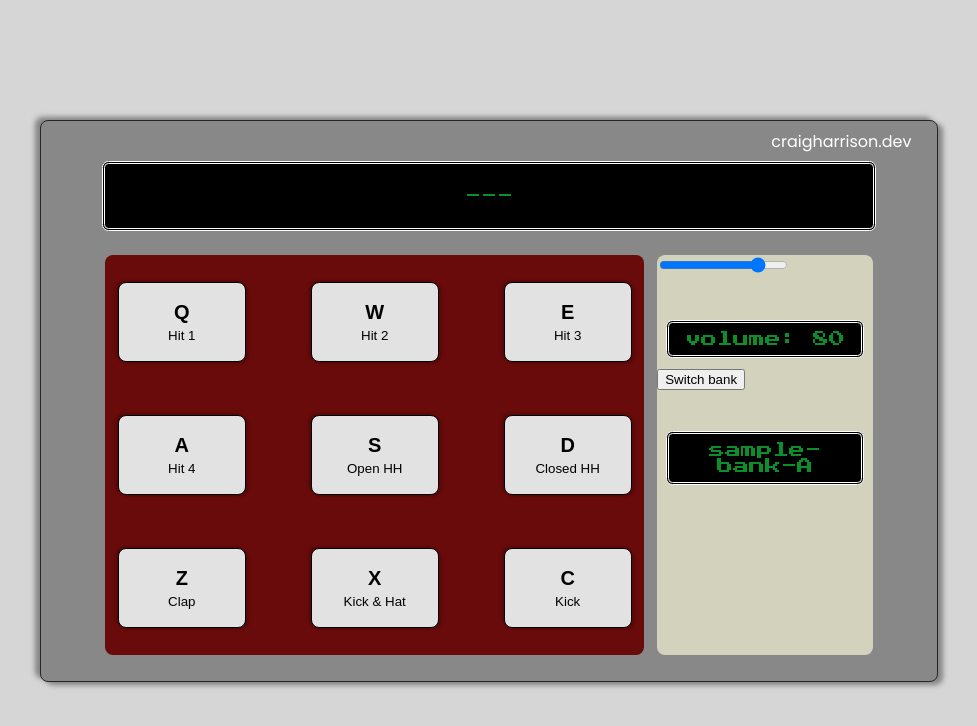
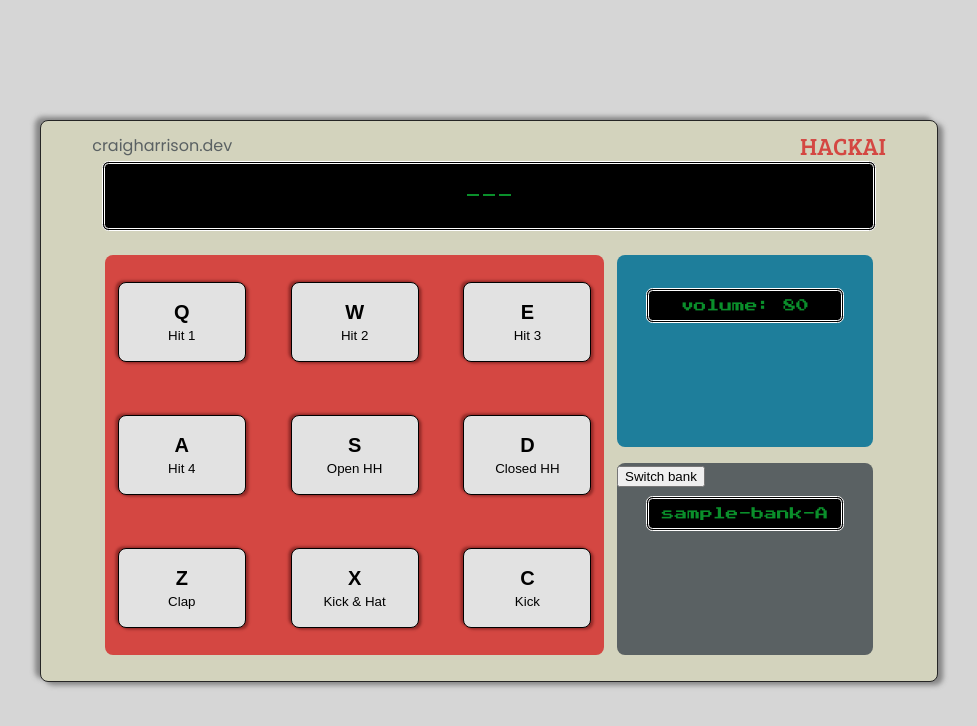
Before and after one commit to organicharris/drumMachine, a React (Create React App) app: page / in a window 1280 px wide. Shown: the top 726 px of the page, without its empty margins (152-1129 px from the left). Built offline with nearby package versions, Linux system fonts and the light colour scheme.

Commit message:
Added volumeControl.css

```diff
--- a/src/components/app.jsx
+++ b/src/components/app.jsx
@@ -8,8 +8,7 @@ import { bankB } from './sampleBanks.js';
 import '../styles/drumMachine.css'
 import '../styles/main.css'
 import '../styles/animations.css'
-
-// import font awesome icons
+import '../styles/volumeControl.css'
 
 class App extends React.Component {
     constructor(props) {
@@ -183,7 +182,6 @@ class App extends React.Component {
         // pass audio clip to be played into function and trigger
         const keyArr = ["Q", "W", "E", "A", "S", "D", "Z", "X", "C"];
         this.samplePlayer(e.currentTarget.value);
-        console.log(e.currentTarget.value);
         this.setState({
             sampleObject: (keyArr.indexOf(e.currentTarget.value) + 1)
         });
@@ -200,7 +198,8 @@ class App extends React.Component {
         return (
             <div id="main">
                 <div id="drum-machine">
-                <div id="title"><a href="https://craigharrison.dev/" title="Craig Harrison" target="_blank" rel="noopener noreferrer">craigharrison.dev</a></div>
+                <div id="title">HACKAI</div>
+                <div id="website"><a href="https://craigharrison.dev/" title="Craig Harrison" target="_blank" rel="noopener noreferrer">craigharrison.dev</a></div>
                     <div id="display">
                         {this.state.sampleBank[this.state.sampleObject].sampleID}
                     </div>
--- a/src/styles/animations.css
+++ b/src/styles/animations.css
@@ -0,0 +1,17 @@
+@keyframes linkOver {
+    0% {
+        color: #5a6163;
+    }
+    100% {
+        color: #1e7e9b;
+    }
+}
+
+@keyframes linkNotOver {
+    0% {
+        color: #1e7e9b;
+    }
+    100% {
+        color: #5a6163;
+    }
+}
--- a/src/styles/drumMachine.css
+++ b/src/styles/drumMachine.css
@@ -1,7 +1,7 @@
 #drum-machine {
     width: 70vw;
     height: 70vh;
-    background-color: #888888;
+    background-color: #d3d3bd;
     position: absolute;
     top: 15vh;
     left: 15vw;
@@ -21,12 +21,28 @@
 
 #title {
     float: right;
-    margin: 1vh 2vw;
+    margin: 1vh 4vw;
+    font-family: 'Bree Serif', serif;
+    color: #d44742;
+    font-size: 1.5em;
 }
 
-#title a {
+#website {
+    float: left;
+    margin: 1.5vh 4vw;
+}
+
+#website a {
     text-decoration: none;
-    color: white;
+    color: #5a6163;
+}
+
+#website a:hover {
+    animation: linkOver 0.7s ease-in 0s 1 forwards;
+}
+
+#website a:not(:hover) {
+    animation: linkNotOver 0.7s ease-in 0s 1 forwards;
 }
 
 #display {
@@ -49,7 +65,7 @@
 }
 
 #pads {
-    background-color: #690b0b;
+    background-color: #d44742;
     border-radius: 1vh;
     width: 50vw;
     max-height: 53vh;
@@ -60,16 +76,7 @@
     margin: 0 1vw 0 0;
 }
 
-#master {
-    background-color: #d3d3bd;
-    border-radius: 1vh;
-    width: 20vw;
-}
-
 .drum-pad {
-    /*max-width: 10vw;
-    height: 10vh;
-    margin: 1vh 1vw;*/
     width: 10vw;
     height: 10vh;
     margin: 1vh 1vw;
@@ -92,14 +99,40 @@
     padding-bottom: 0.5vh;
 }
 
+#master {
+    display: flex;
+    flex-direction: column;
+}
+
+#volumeSlider {
+    background-color: #1e7e9b;
+    border-radius: 1vh;
+    width: 20vw;
+    flex-grow: 1;
+    margin-bottom: 1vh;
+}
+
+#bankSelect {
+    background-color: #5a6163;
+    border-radius: 1vh;
+    width: 20vw;
+    flex-grow: 1;
+    margin-top: 1vh;
+}
+
+#volume-control {
+
+}
+
 #bankDisplay, #volumeDisplay {
     width: 15vw;
     background-color: #000000;
     color: #0a8f2b  ;
     font-family: 'Press Start 2P', cursive;
     text-align: center;
+    font-size: 0.8em;
     padding: 1vh 0;
-    margin: 5vh auto 1vh;
+    margin: 1vh auto;
     border: 3px double white;
     border-radius: 0.8vh;
 }
--- a/src/styles/main.css
+++ b/src/styles/main.css
@@ -1,4 +1,4 @@
-@import url('https://fonts.googleapis.com/css?family=Poppins|Press+Start+2P&display=swap');
+@import url('https://fonts.googleapis.com/css?family=Poppins|Press+Start+2P|Bree+Serif&display=swap');
 
 #main {
     font-family: 'Poppins', sans-serif;
--- /dev/null
+++ b/src/styles/volumeControl.css
@@ -0,0 +1,24 @@
+/* Overrides browser styling of range slider */
+input[type=range] {
+    -webkit-appearance: none; /* Hides the slider so that custom slider can be made */
+    width: 100%; /* Specific width is required for Firefox. */
+    background: transparent; /* Otherwise white in Chrome */
+  }
+
+  input[type=range]::-webkit-slider-thumb {
+    -webkit-appearance: none;
+  }
+
+  input[type=range]:focus {
+    outline: none; /* Removes the blue border. You should probably do some kind of focus styling for accessibility reasons though. */
+  }
+
+  input[type=range]::-ms-track {
+    width: 100%;
+    cursor: pointer;
+
+    /* Hides the slider so custom styles can be added */
+    background: transparent;
+    border-color: transparent;
+    color: transparent;
+  }
```
